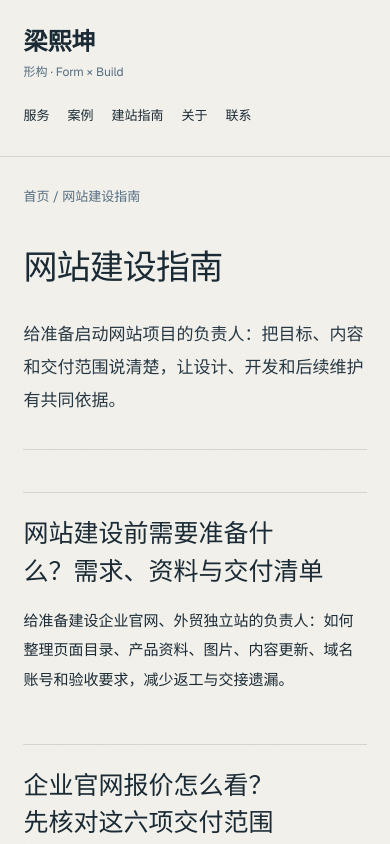
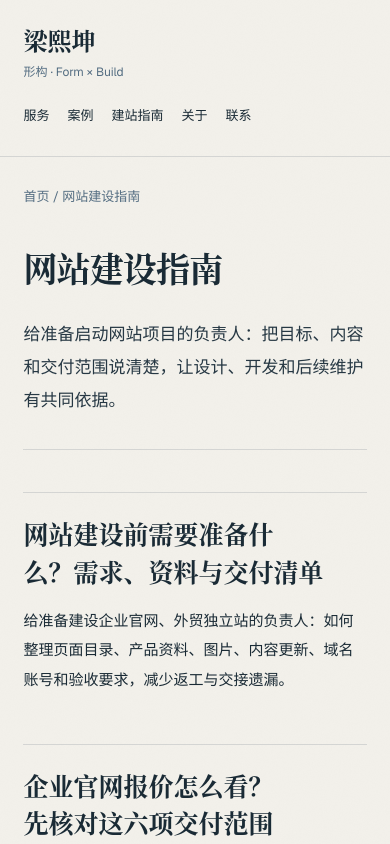
Before and after one commit to Konglai-55/Portfolio, a Next.js app: page /guides in a window 390 px wide. Shown: the top 844 px of the page. Built offline with nearby package versions, Linux system fonts and the light colour scheme; no server answers.

Commit message:
Use native mobile serif fonts and document the public portfolio

```diff
--- a/src/app/globals.css
+++ b/src/app/globals.css
@@ -39,6 +39,12 @@
     --background: #11110f;
     --foreground: #f2f2ee;
     --muted: #a3a39c;
+  }
+}
+
+@media (max-width: 700px) {
+  :root {
+    --font-cjk-art: "Songti SC", "Noto Serif CJK SC", "STSong", "SimSun", serif;
   }
 }
 
```
Also changed, not shown: 1 other file (tests, documents, lock files or other folders).
